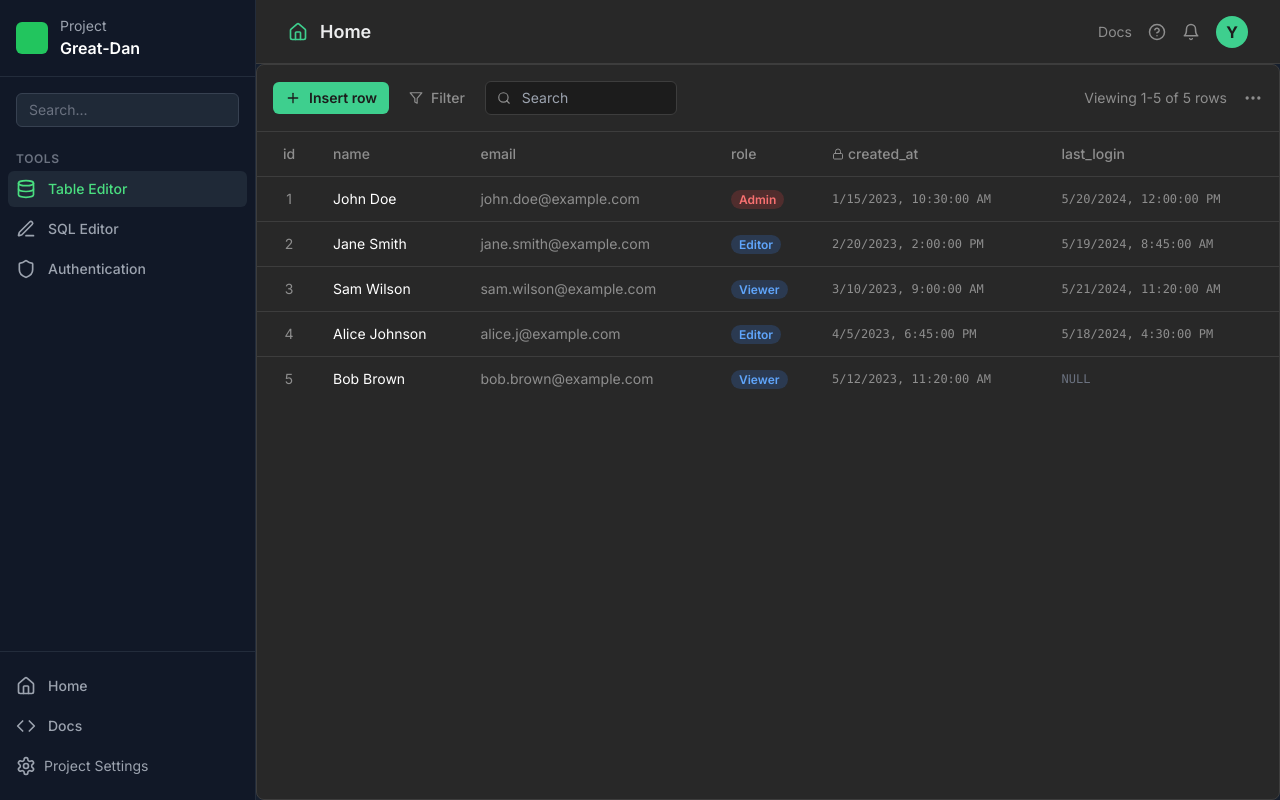
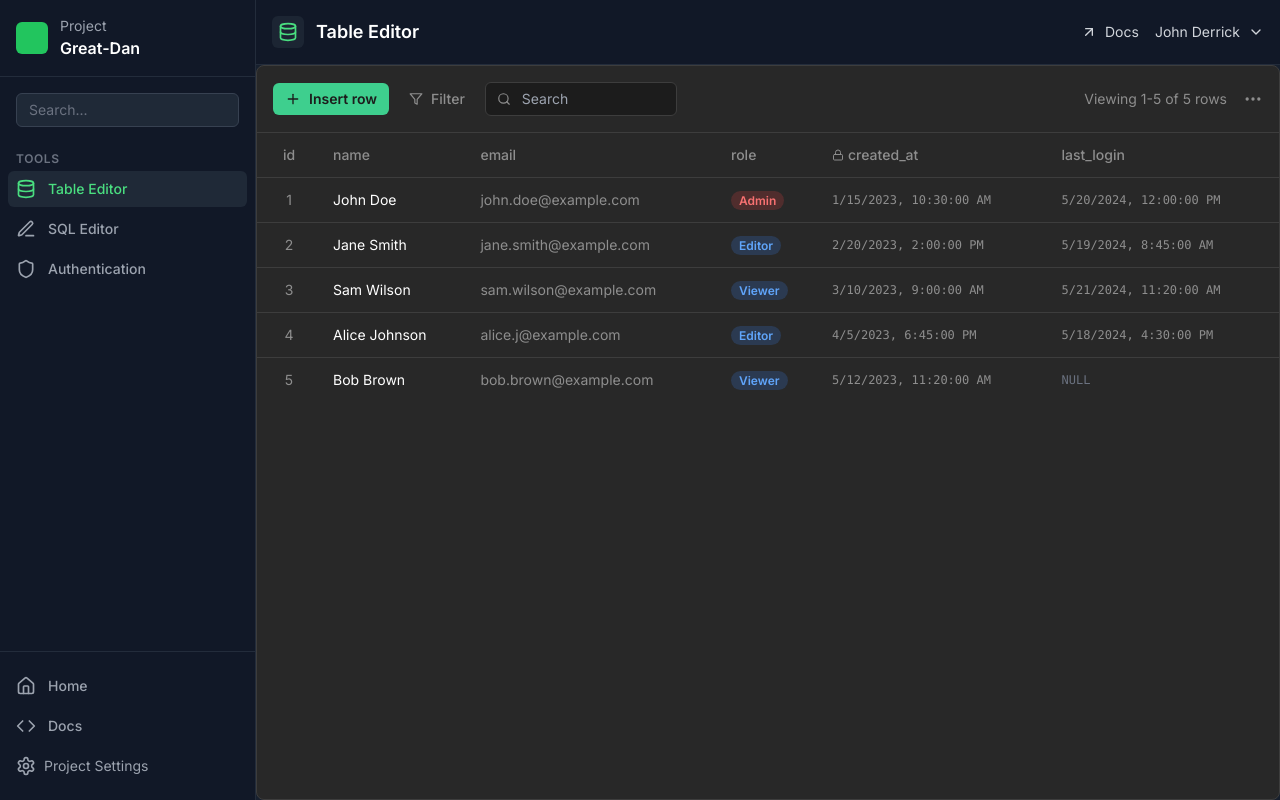
Before and after one commit to johnderrickos12-pixel/Great-Dan, a React (Vite) app: page / in a window 1280 px wide. Built offline with nearby package versions, Linux system fonts and the light colour scheme.

Commit message:
refactor: Update Header component to be dynamic

```diff
--- a/src/components/Header.tsx
+++ b/src/components/Header.tsx
@@ -1,34 +1,28 @@
-import { Database, Code, Users, Home, BarChart3, HelpCircle, Bell } from 'lucide-react';
-import { View } from '../App';
+import { ChevronDown, ArrowUpRight } from "lucide-react";
 
 interface HeaderProps {
-  activeView: View;
+  icon: React.ElementType;
+  title: string;
 }
 
-const viewConfig = {
-  tableEditor: { icon: Database, title: 'Table Editor' },
-  sqlEditor: { icon: Code, title: 'SQL Editor' },
-  auth: { icon: Users, title: 'Authentication' },
-  home: { icon: Home, title: 'Home' },
-  usage: { icon: BarChart3, title: 'Usage' },
-};
-
-const Header = ({ activeView }: HeaderProps) => {
-  const { icon: Icon, title } = viewConfig[activeView] || viewConfig.home;
-
+const Header = ({ icon: Icon, title }: HeaderProps) => {
   return (
-    <header className="h-16 flex items-center justify-between px-8 border-b border-gray-dark bg-background-light flex-shrink-0">
+    <header className="flex-shrink-0 bg-gray-900 border-b border-gray-700/50 flex items-center justify-between p-4">
       <div className="flex items-center space-x-3">
-        <Icon size={20} className="text-accent-green" />
-        <h1 className="text-lg font-semibold text-foreground">{title}</h1>
+        <div className="bg-gray-800/80 p-1.5 rounded-md">
+           <Icon className="h-5 w-5 text-green-400" />
+        </div>
+        <h1 className="text-lg font-semibold text-white">{title}</h1>
       </div>
       <div className="flex items-center space-x-4">
-        <button className="text-sm text-gray-light hover:text-foreground">Docs</button>
-        <HelpCircle size={18} className="text-gray-light cursor-pointer hover:text-foreground" />
-        <Bell size={18} className="text-gray-light cursor-pointer hover:text-foreground" />
-        <div className="w-8 h-8 bg-accent-green rounded-full flex items-center justify-center text-background-dark font-bold">
-          Y
-        </div>
+         <button className="flex items-center space-x-2 text-sm text-gray-300 hover:text-white transition-colors duration-200">
+           <ArrowUpRight className="h-4 w-4"/>
+           <span>Docs</span>
+         </button>
+        <button className="flex items-center space-x-2 text-sm text-gray-300 hover:text-white transition-colors duration-200">
+          <span>John Derrick</span>
+          <ChevronDown className="h-4 w-4" />
+        </button>
       </div>
     </header>
   );
```
